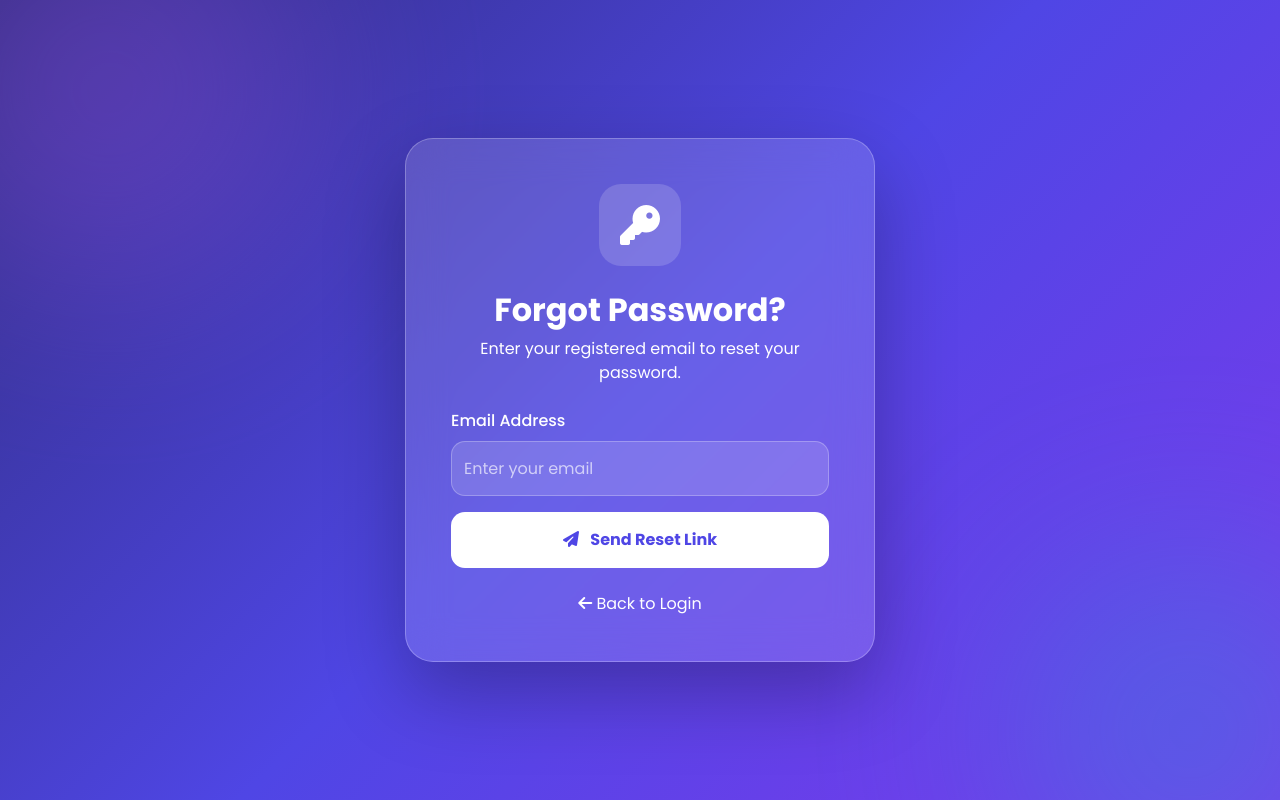
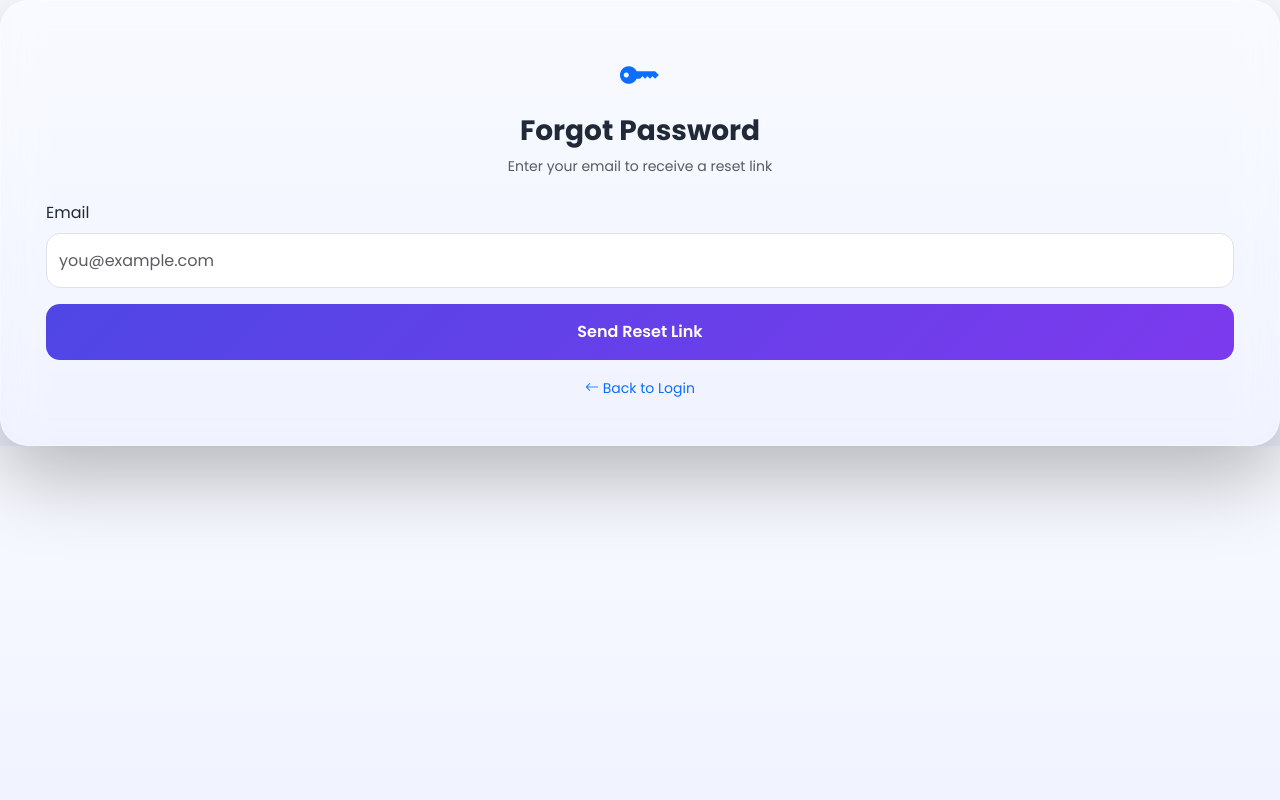
Before and after one commit to mahantheshganiga05/leave-management-system, a Flask app: page /auth/forgot-password in a window 1280 px wide. Run offline with Flask 3, Linux system fonts and the light colour scheme; some libraries are stand-ins or nearby versions.

Commit message:
Update forgot_password.html

```diff
--- a/app/templates/auth/forgot_password.html
+++ b/app/templates/auth/forgot_password.html
@@ -1,137 +1,39 @@
-<!DOCTYPE html>
-<html lang="en">
+{% extends 'base.html' %}
+{% block title %}Forgot Password{% endblock %}
 
-<head>
+{% block guest_content %}
+<div class="auth-wrapper">
+    <div class="auth-card">
 
-<meta charset="UTF-8">
+        <div class="text-center mb-4">
+            <i class="bi bi-key-fill text-primary" style="font-size:2.5rem;"></i>
+            <h3 class="fw-bold mt-2">Forgot Password</h3>
+            <p class="text-muted small">Enter your email to receive a reset link</p>
+        </div>
 
-<meta name="viewport" content="width=device-width, initial-scale=1.0">
+        <form method="POST" novalidate>
+            {{ form.hidden_tag() }}
 
-<title>Forgot Password | Leave Management System</title>
+            <div class="mb-3">
+                {{ form.email.label(class="form-label") }}
+                {{ form.email(
+                    class="form-control" + (" is-invalid" if form.email.errors else ""),
+                    placeholder="you@example.com"
+                ) }}
+                {% for error in form.email.errors %}
+                    <div class="invalid-feedback">{{ error }}</div>
+                {% endfor %}
+            </div>
 
+            {{ form.submit(class="btn btn-primary w-100 fw-semibold") }}
+        </form>
 
-<link
-href="https://cdn.jsdelivr.net/npm/bootstrap@5.3.3/dist/css/bootstrap.min.css"
-rel="stylesheet">
+        <div class="text-center mt-3">
+            <a href="{{ url_for('auth.login') }}" class="small text-decoration-none">
+                <i class="bi bi-arrow-left"></i> Back to Login
+            </a>
+        </div>
 
-
-<link
-href="https://cdnjs.cloudflare.com/ajax/libs/font-awesome/6.5.0/css/all.min.css"
-rel="stylesheet">
-
-
-<link
-rel="stylesheet"
-href="{{ url_for('static', filename='css/style.css') }}">
-
-
-</head>
-
-
-<body>
-
-
-<div class="login-bg">
-
-
-<div class="login-card auth-card text-center">
-
-
-<div class="login-logo">
-
-<i class="fa-solid fa-key"></i>
-
+    </div>
 </div>
-
-
-
-<h2>
-
-Forgot Password?
-
-</h2>
-
-
-
-<p class="mb-4">
-
-Enter your registered email to reset your password.
-
-</p>
-
-
-
-<form method="POST"
-action="{{ url_for('auth.forgot_password') }}">
-
-
-
-<div class="mb-3 text-start">
-
-
-<label class="form-label">
-
-Email Address
-
-</label>
-
-
-<input
-type="email"
-name="email"
-class="form-control"
-placeholder="Enter your email"
-required>
-
-
-</div>
-
-
-
-<button
-type="submit"
-class="btn btn-login w-100">
-
-<i class="fa-solid fa-paper-plane me-2"></i>
-
-Send Reset Link
-
-</button>
-
-
-</form>
-
-
-
-<div class="mt-4">
-
-
-<a href="{{ url_for('auth.login') }}"
-class="text-white text-decoration-none">
-
-
-<i class="fa-solid fa-arrow-left"></i>
-
-Back to Login
-
-
-</a>
-
-
-</div>
-
-
-
-</div>
-
-
-</div>
-
-
-
-<script src="{{ url_for('static', filename='js/app.js') }}"></script>
-
-
-</body>
-
-</html>
+{% endblock %}
```
